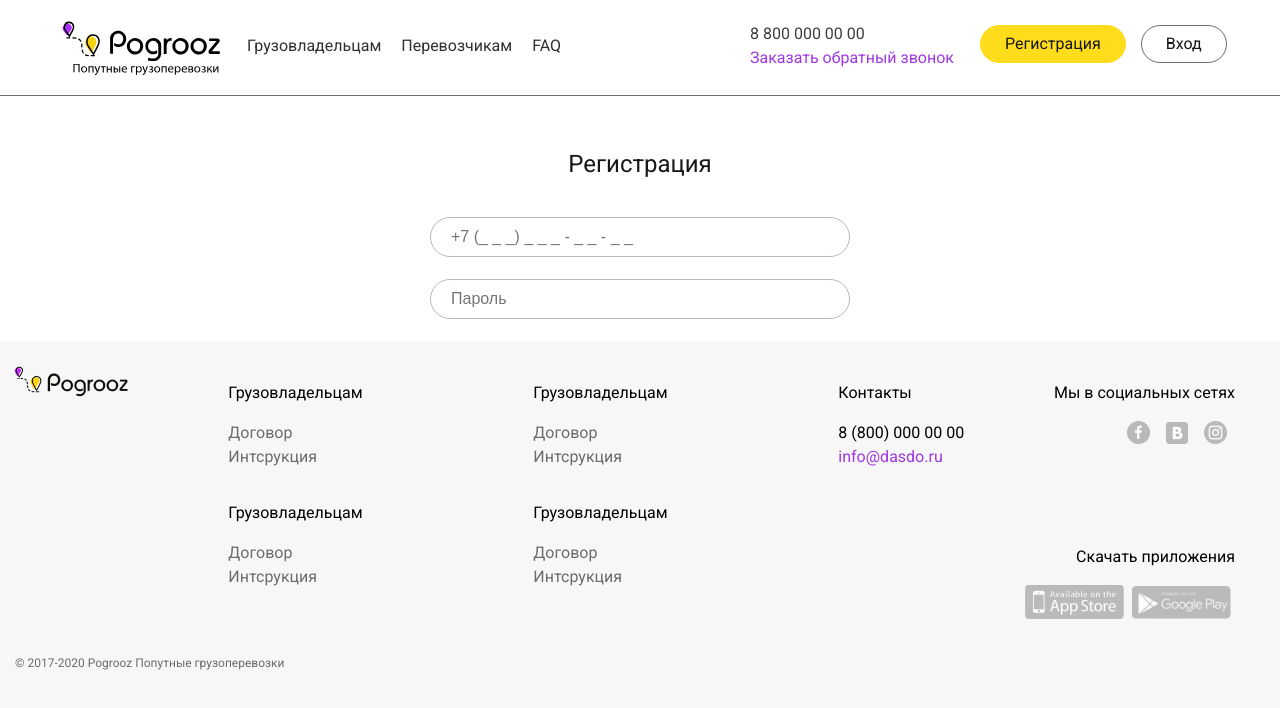
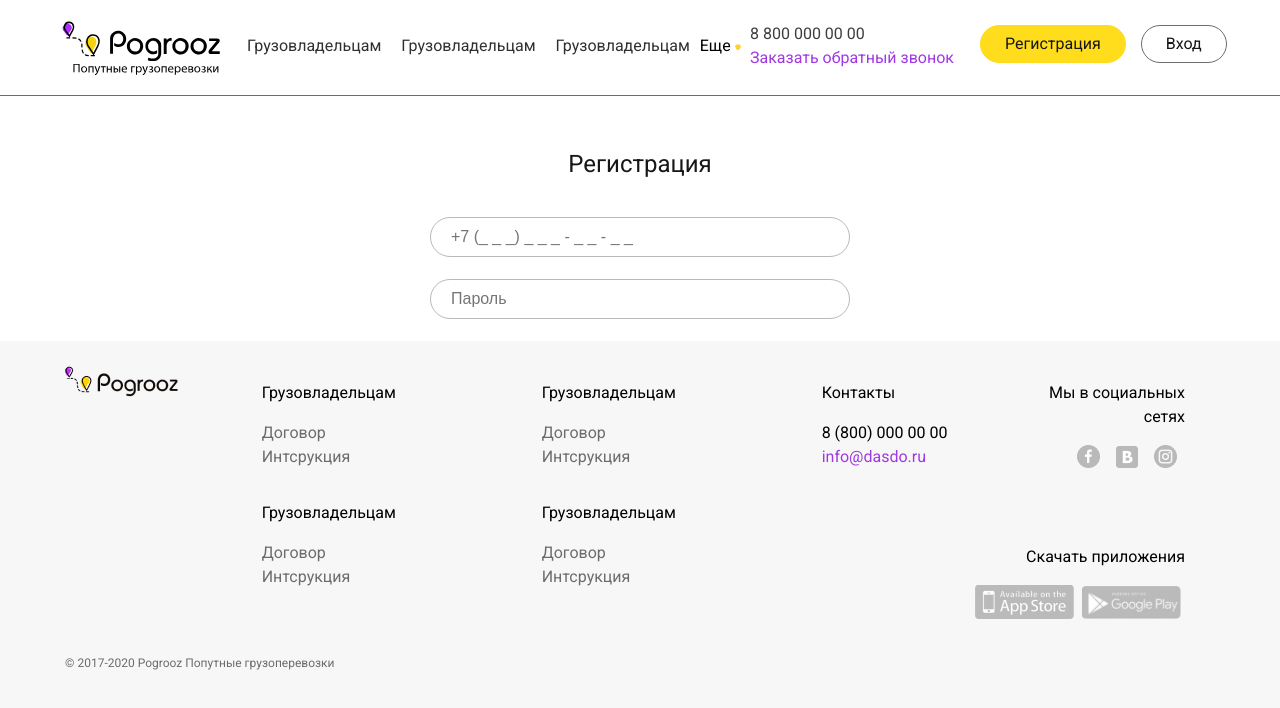
Before and after one commit to AegisEg/Pogrooz, a React (Create React App) app in the folder client/: page /register in a window 1280 px wide. Shown: the top 708 px of the page. Built offline with nearby package versions, Linux system fonts and the light colour scheme.

Commit message:
headmenu

```diff
--- a/client/package.json
+++ b/client/package.json
@@ -8,6 +8,7 @@
     "@testing-library/user-event": "^7.1.2",
     "react": "^16.13.1",
     "react-dom": "^16.13.1",
+    "react-resize-detector": "^4.2.1",
     "react-router-dom": "^5.1.2",
     "react-scripts": "3.4.1"
   },
--- a/client/src/App.css
+++ b/client/src/App.css
@@ -19,11 +19,76 @@ a {
     box-sizing: border-box;
     outline: none;
 }
-.container-fluid {
-    padding: 0 50px!important;
+@media (min-width:960px)
+{
+    .container-fluid {
+        padding: 0 50px!important;
+    }
+
+}
+@media (max-width:959px)
+{
+    .d-premd-none
+    {
+        display: none;
+    }
 }
 /* App end */
-
+/* Media */
+@media screen and (min-width:768px)
+{
+    .col-premd-12
+    {
+        flex: 0 0 100%;
+        max-width: 100%;
+    }
+    .text-premd-right
+    {
+        text-align: right;
+    }
+}
+@media screen and (max-width:479px)
+{
+    .col-380-12
+    {
+        flex: 0 0 100%;
+        max-width: 100%;
+    }
+    .text-380-left
+    {
+        text-align: left;
+    }
+    .text-380-center
+    {
+        text-align: center;
+    }
+    .col-380-6
+    {
+        flex: 0 0 50%;
+        max-width: 50%;
+    }
+}
+@media screen and (max-width:768px)
+{
+    .text-640-center
+    {
+        text-align: center;
+    }
+}
+@media screen and (max-width:640px) and (min-width:480px)
+{
+    .col-presm-8
+    {
+        flex: 0 0 66.6666666667%!important;
+        max-width: 66.6666666667%!important;
+    }
+    .col-presm-4
+    {
+        flex: 0 0 33.3333333333%!important;
+        max-width: 33.3333333333%!important;
+    }
+}
+/* Media */
 /* Elements */
 .button-fill {
     color: #171717;
@@ -121,6 +186,37 @@ a {
     width: 250px;
     padding: 25px 0;
 }
+.more-menu
+{
+    cursor: pointer;
+    /* display: none; */
+}
+.more-menu img
+{
+    vertical-align: middle;
+}
+.more-menu:hover .submenu
+{
+    display: block;
+}
+.more-menu .submenu
+{
+    position: absolute;
+    display: none;
+    width: auto;
+    background-color: #F9F8F8;
+    padding: 19px 14px;
+    border: 1px solid #EEEEEE;
+    border-radius: 10px;
+}
+.more-menu .submenu li
+{
+    display: block;
+}
+.more-menu .submenu li a
+{
+    padding: 5px 10px;
+}
 /* Header end */
 
 /* Footer */
@@ -160,59 +256,6 @@ a.mail
 .download_link>img
 {
     width: 107px;
-}
-@media screen and (min-width:768px)
-{
-    .col-premd-12
-    {
-        flex: 0 0 100%;
-        max-width: 100%;
-    }
-    .text-premd-right
-    {
-        text-align: right;
-    }
-}
-@media screen and (max-width:479px)
-{
-    .col-380-12
-    {
-        flex: 0 0 100%;
-        max-width: 100%;
-    }
-    .text-380-left
-    {
-        text-align: left;
-    }
-    .text-380-center
-    {
-        text-align: center;
-    }
-    .col-380-6
-    {
-        flex: 0 0 50%;
-        max-width: 50%;
-    }
-}
-@media screen and (max-width:768px)
-{
-    .text-640-center
-    {
-        text-align: center;
-    }
-}
-@media screen and (max-width:640px) and (min-width:480px)
-{
-    .col-presm-8
-    {
-        flex: 0 0 66.6666666667%!important;
-        max-width: 66.6666666667%!important;
-    }
-    .col-presm-4
-    {
-        flex: 0 0 33.3333333333%!important;
-        max-width: 33.3333333333%!important;
-    }
 }
 /* footer end */
 
--- a/client/src/Partials/Footer.js
+++ b/client/src/Partials/Footer.js
@@ -16,7 +16,7 @@ import {
 class Footer extends React.Component {
     render() {
         return (
-            <footer className="footer   py-4">
+            <footer className="footer container-fluid  py-4">
               <div className="row mx-0">
                   <div className="d-none d-md-block col-2 text-left">
                     <img src={logo} className="footer-logo-img" alt="Pogrooz" />
--- a/client/src/Partials/Header.js
+++ b/client/src/Partials/Header.js
@@ -1,17 +1,19 @@
 // App
 import React from 'react'
 import logo from '../logo.svg'
-
 // Router
 import {
-    NavLink,
     Link
 } from "react-router-dom"
 
 // Elements
 import Button from '../Elements/Button'
+import MenuNav from './MenuNav'
 
 class Header extends React.Component {
+    onResize(size){
+        console.log(size);
+    }
     render() {
         return (
             <header className="header container-fluid">
@@ -19,23 +21,7 @@ class Header extends React.Component {
                     <div className="header-logo">
                         <Link to="/"><img src={logo} className="header-logo-img" alt="Pogrooz" /></Link>
                     </div>
-
-                    <div className="header-navigation col">
-                        <nav>
-                            <ul>
-                                <li>
-                                    <NavLink to="/grooz" activeClassName="active">Грузовладельцам</NavLink>
-                                </li>
-                                <li>
-                                    <NavLink to="/perev" activeClassName="active">Перевозчикам</NavLink>
-                                </li>
-                                <li>
-                                    <NavLink to="/faq" activeClassName="active">FAQ</NavLink>
-                                </li>
-                            </ul>
-                        </nav>
-                    </div>
-
+                    <MenuNav/>
                     <div className="header-feedback">
                         <span className="header-feedback-number">8 800 000 00 00</span>
                         <span className="header-feedback-label">Заказать обратный звонок</span>
--- /dev/null
+++ b/client/src/Partials/MenuNav.js
@@ -0,0 +1,114 @@
+// App
+import React from 'react'
+import moreico from '../img/more_icon.png'
+import ReactResizeDetector from 'react-resize-detector';
+// Router
+import {
+    NavLink
+} from "react-router-dom"
+
+
+class MenuNav extends React.Component {
+    state = {
+        menu:[
+            {
+                id:1,
+                name:'Грузовладельцам',
+                href:"/perev",
+                type:"menu",
+                width:0
+            },
+            {
+                id:2,
+                name:'Грузовладельцам',
+                href:"/perev",
+                type:"menu",
+                width:0
+            },
+            {
+                id:3,
+                name:'Грузовладельцам',
+                href:"/perev",
+                type:"menu",
+                width:0
+            },
+            {
+                id:4,
+                name:'Грузовладельцам',
+                href:"/perev",
+                type:"menu",
+                width:0
+            }
+        ],
+        menuWidth: 0
+    }
+
+    componentDidMount(){
+        this.onResizeItem=this.onResizeItem.bind(this)
+        this.onResize=this.onResize.bind(this)
+    }
+    onResize(menuWidth){
+        this.setState({menuWidth})
+    }
+
+    onResizeItem(itemWidth, id) {
+        let menu = this.state.menu
+        for (let i = 0; i < menu.length; i++) {
+            if(menu[i].id==id)
+            {
+                menu[i].width =itemWidth
+                break
+            }
+        }
+        this.setState({menu})
+    }
+
+    render() {
+        let menu = this.state.menu,width=41
+        for (let i = 0; i < menu.length; i++) {
+            width+=menu[i].width
+            if(width>=this.state.menuWidth)
+            {
+                menu[i].type='submenu'
+            }
+            else
+                menu[i].type='menu'
+        }
+
+        return (
+            <div className="header-navigation d-premd-none col">
+                <nav>
+                    <ul>
+
+                        {menu.map((item)=>{
+                            return item.type === 'menu' && (
+                                <li key={item.id} style={{opacity:item.width?1:0}}>
+                                <NavLink to="/grooz" activeClassName="active">Грузовладельцам</NavLink>
+                                <ReactResizeDetector handleWidth handleHeight onResize={(width) => {this.onResizeItem(width, item.id)}} />
+                                </li>
+                        )})}
+
+                        {menu.find((item)=>item.type === 'submenu') && <li>
+                            <span className="more-menu">
+                                Еще <img src={moreico} className="d-inline" alt="Pogrooz" />
+                                <div className="submenu">
+                                    <ul>
+                                    {menu.map((item)=>{
+                                        return item.type === 'submenu' && (
+                                        <li key={item.id}>
+                                        <NavLink to="/grooz" activeClassName="active">Грузовладельцам</NavLink>
+                                        </li>
+                                    )})}
+                                    </ul>
+                                </div>
+                            </span>
+                        </li>}
+                    </ul>
+                </nav>
+                <ReactResizeDetector handleWidth handleHeight onResize={(width) => {this.onResize(width)} }/>
+            </div>
+        )
+    }
+}
+
+export default MenuNav
```
Also changed, not shown: client/src/img/more_icon.png (added), 1 other file (tests, documents, lock files or other folders).
